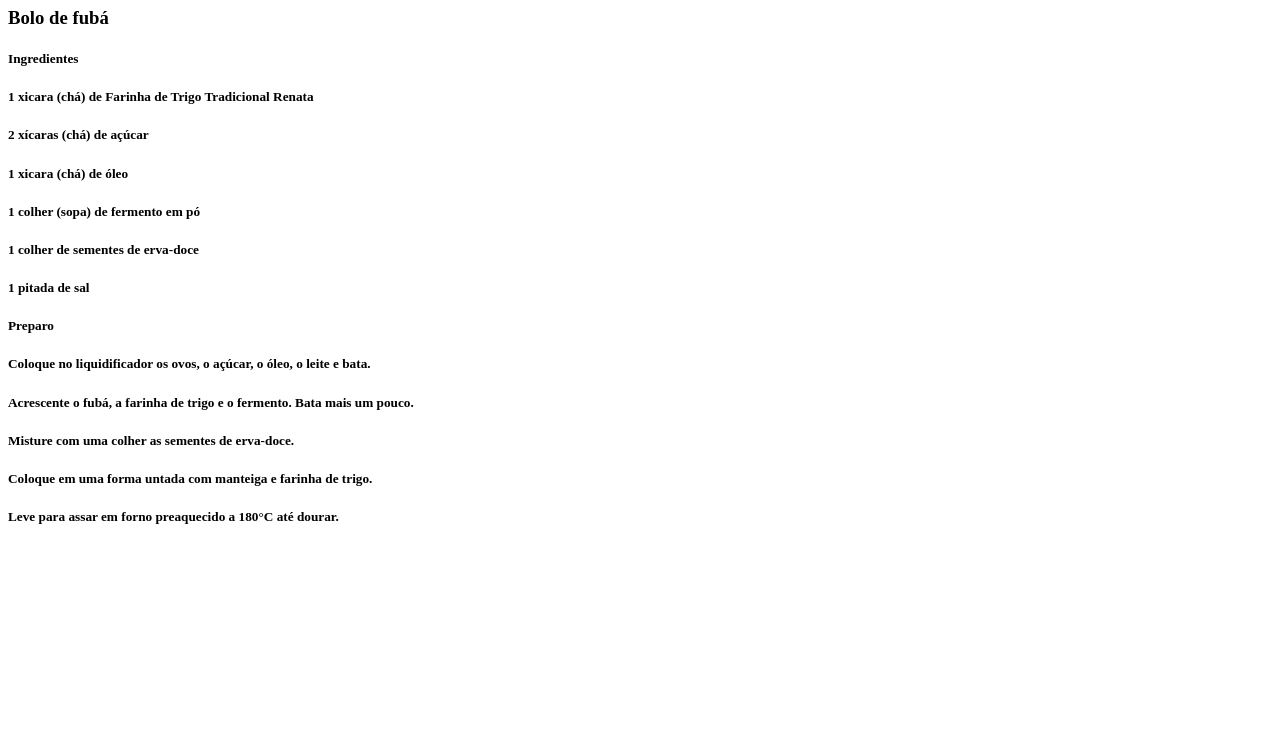
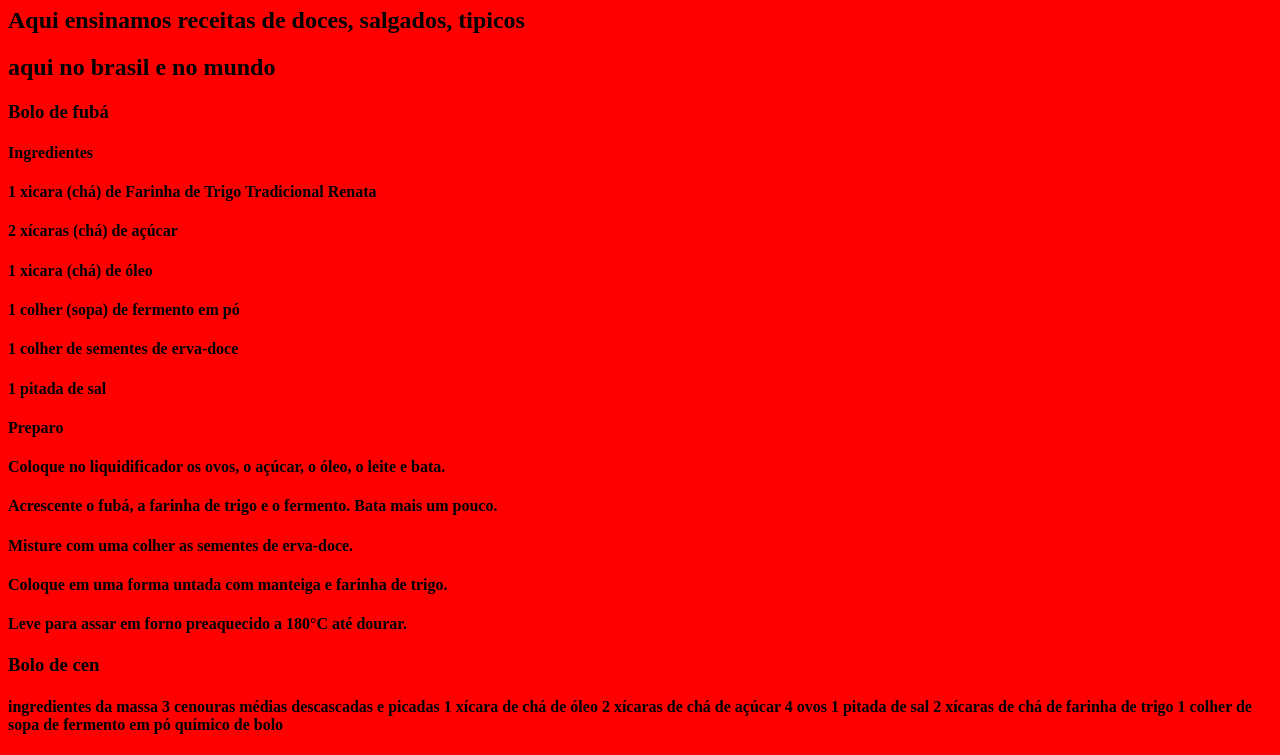
Before and after one commit to my086446/paginaDaInternet, a plain HTML site: page index.html in a window 1280 px wide. Shown: the part 73-828 px from the top of the page. Before the commit the page ends 800 px from the top, so only its background shows below. Drawn offline with Linux system fonts and the light colour scheme.

Commit message:
Add files via upload

```diff
--- a/index.html
+++ b/index.html
@@ -1,24 +1,43 @@
 <!DOCTYPE html>
 <html lang="en" dir="ltr">
   <head>
+     <link rel="stylesheet" href="style.css">
     <meta charset="utf-8">
     <title></title>
   </head>
   <body>
-     <h1>Grandes receitas do mundo da culinária</h1>
+     <h1>Receitas de sucesso</h1>
+
+     <h2>Aqui ensinamos receitas de doces, salgados, tipicos</h2>
+     <h2>aqui no brasil e no mundo</h2>
      <h3>Bolo de fubá</h3>
-     <h5>Ingredientes</h5>
-     <h5>1 xicara (chá) de Farinha de Trigo Tradicional Renata</h5>
-     <h5>2 xícaras (chá) de açúcar</h5>
-     <h5>1 xicara (chá) de óleo</h5>
-     <h5>1 colher (sopa) de fermento em pó</h5>
-    <h5>1 colher de sementes de erva-doce</h5>
-    <h5>1 pitada de sal</h5>
-    <h5>  Preparo</h5>
-    <h5>Coloque no liquidificador os ovos, o açúcar, o óleo, o leite e bata.</h5>
-    <h5>Acrescente o fubá, a farinha de trigo e o fermento. Bata mais um pouco.</h5>
-    <h5>Misture com uma colher as sementes de erva-doce.</h5>
-    <h5>Coloque em uma forma untada com manteiga e farinha de trigo. </h5>
-    <h5>Leve para assar em forno preaquecido a 180°C até dourar.</h5>
+     <h4>Ingredientes</h4>
+     <h4>1 xicara (chá) de Farinha de Trigo Tradicional Renata</h4>
+     <h4>2 xícaras (chá) de açúcar</h4>
+     <h4>1 xicara (chá) de óleo</h5>
+     <h4>1 colher (sopa) de fermento em pó</h4>
+    <h4>1 colher de sementes de erva-doce</h4>
+    <h4>1 pitada de sal</h4>
+    <h4>  Preparo</h4>
+    <h4>Coloque no liquidificador os ovos, o açúcar, o óleo, o leite e bata.</h4>
+    <h4>Acrescente o fubá, a farinha de trigo e o fermento. Bata mais um pouco.</h4>
+    <h4>Misture com uma colher as sementes de erva-doce.</h4>
+    <h4>Coloque em uma forma untada com manteiga e farinha de trigo. </h4>
+    <h4>Leve para assar em forno preaquecido a 180°C até dourar.</h4>
+    <h3>Bolo de cen
+    <h4>ingredientes da massa
+     3 cenouras médias descascadas e picadas
+
+1 xícara de chá de óleo
+
+2 xícaras de chá de açúcar
+
+4 ovos
+
+1 pitada de sal
+
+2 xícaras de chá de farinha de trigo
+
+1 colher de sopa de fermento em pó químico de bolo
  </body>
 </html>
--- /dev/null
+++ b/style.css
@@ -0,0 +1,3 @@
+body{
+  background-color: red;
+}
```
